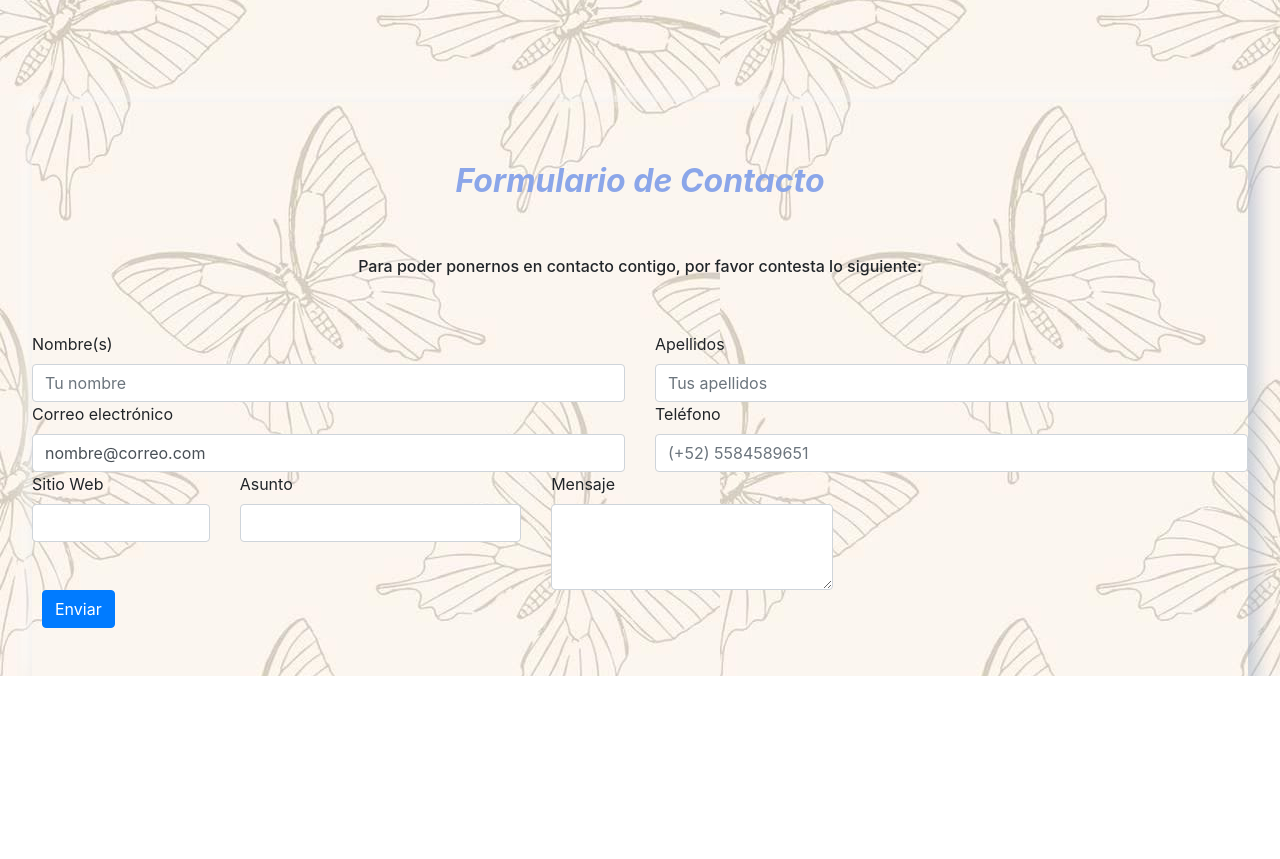
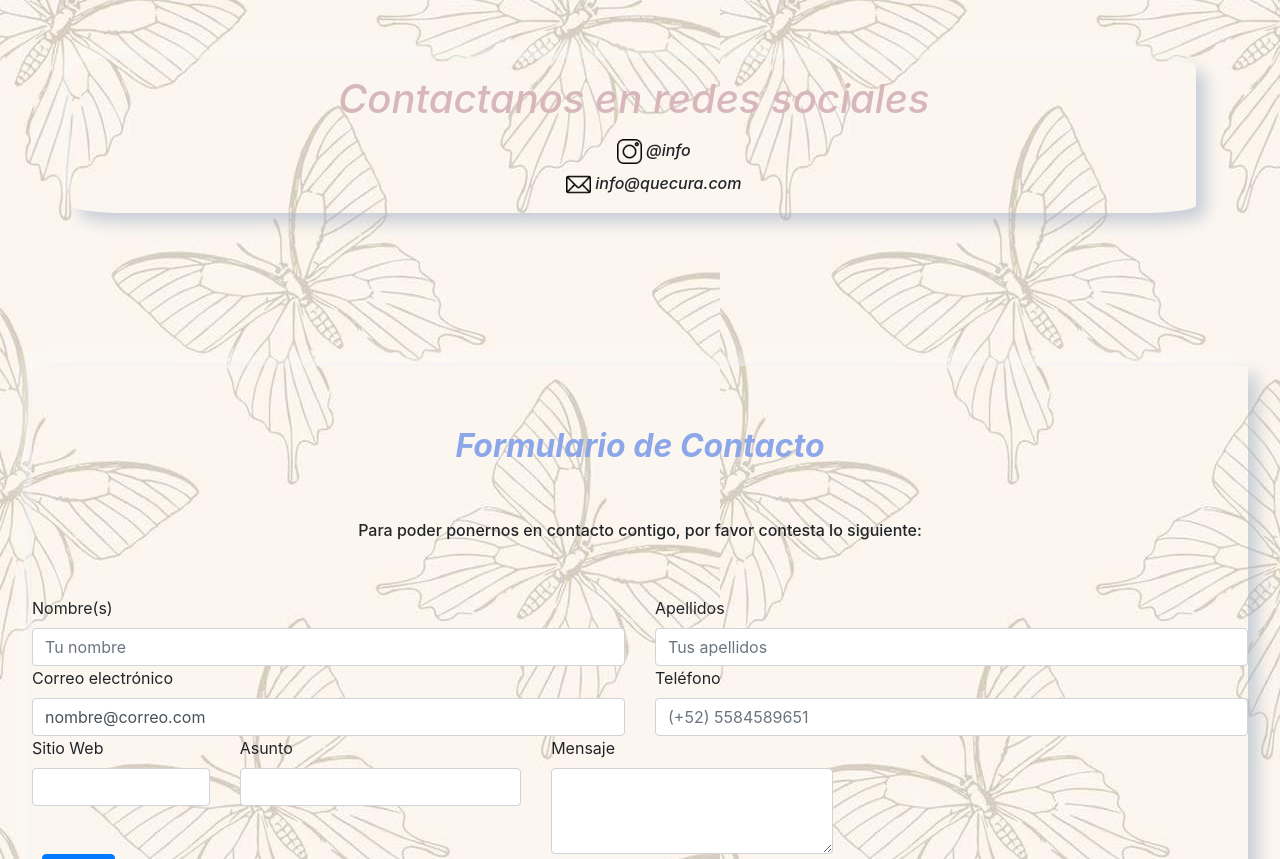
Before and after one commit to Sharenny/PaginaWEB, a plain HTML site: page bibliografia.html in a window 1280 px wide. Shown: the part 1314-2173 px from the top of the page. Before the commit the page ends 1990 px from the top, so only its background shows below. Drawn offline with Linux system fonts and the light colour scheme.

Commit message:
Terminado

```diff
--- a/bibliografia.html
+++ b/bibliografia.html
@@ -105,6 +105,25 @@
                 <br>
         </h5></i>
         </div>
+
+        <div class="container-fluid top1">
+
+            <center class="sharenny">
+                <p><em>
+                        <h1 class="letrasblanco">Contactanos en redes sociales</h1>
+
+                    </em></p>
+                    <ul>
+
+                            <h6><img class="ins" src="assets/img/ins.png"> <i>@info</i></h6>
+
+
+                            <h6><img class="correo" src="assets/img/correo.png"> <i>info@quecura.com</i></h6>
+
+                    </ul>
+            </center>
+            <br><br>
+          </div>
         <div class="container-sm form">
 
             <center class="bibliografia titulobi"> <i>
```
